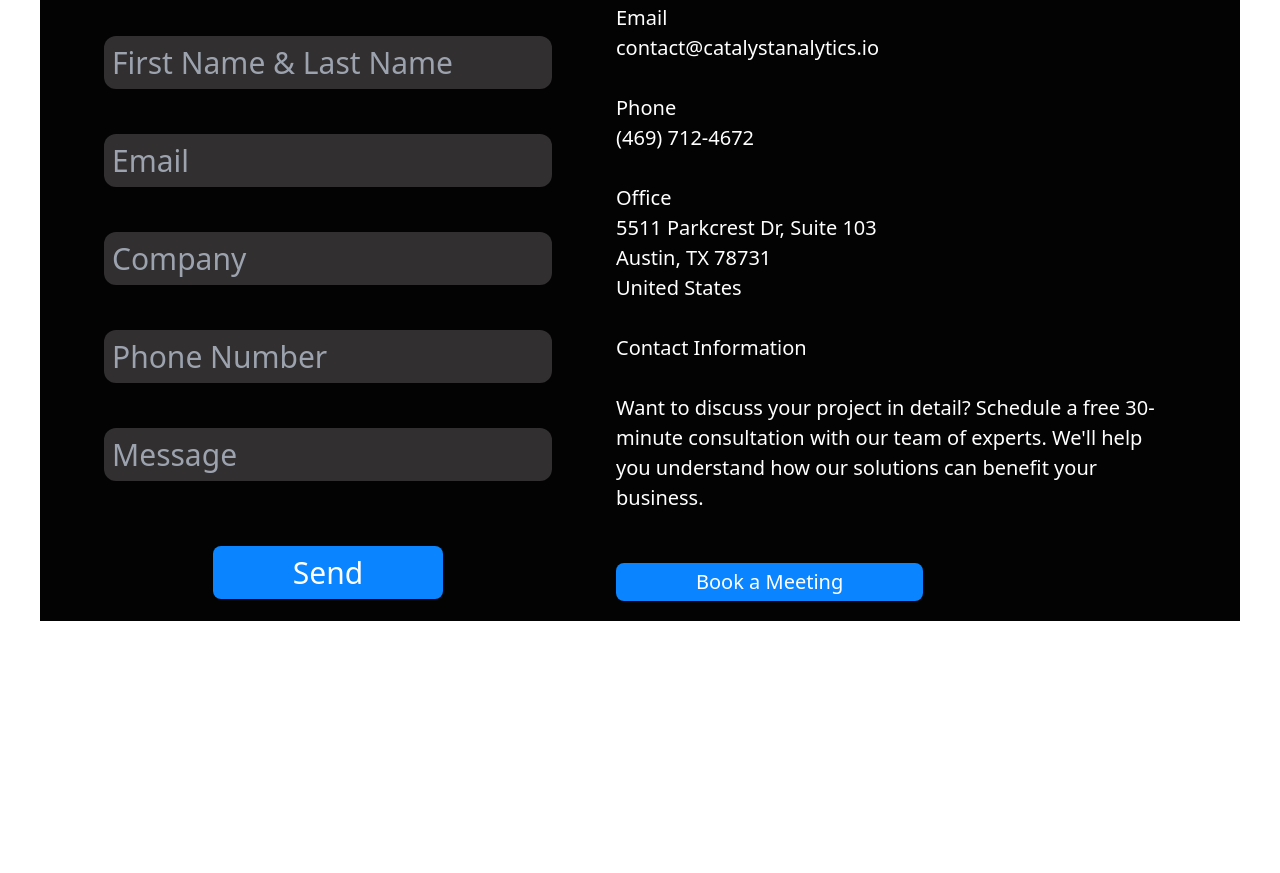
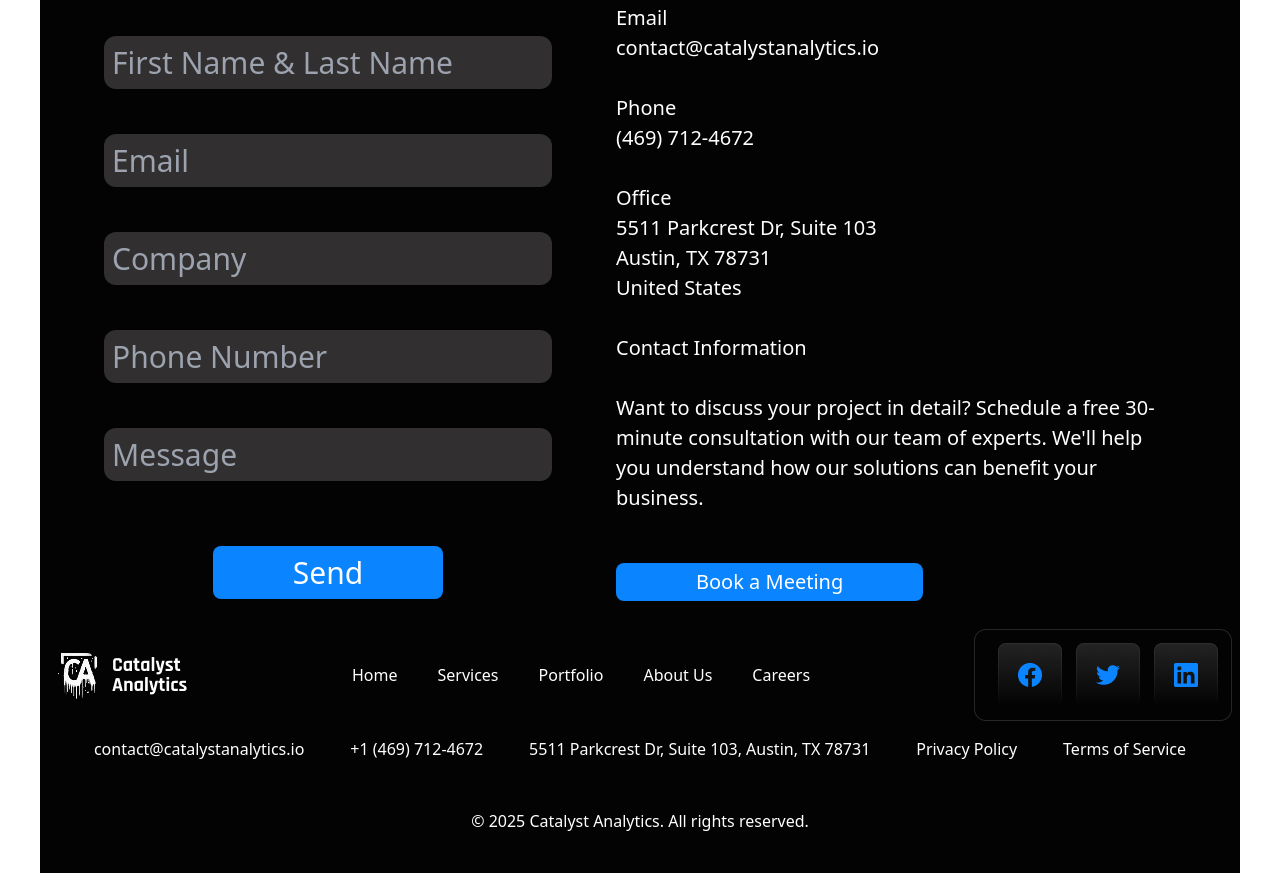
Before and after one commit to Malikov93/Project_github, a website: page src/contact.html in a window 1280 px wide. Shown: the part 567-1440 px from the top of the page. Before the commit the page ends 1188 px from the top, so only its background shows below. Drawn offline with Linux system fonts and the light colour scheme.

Commit message:
Contact block 3

```diff
--- a/src/contact.html
+++ b/src/contact.html
@@ -99,5 +99,28 @@
         </div>
       </div>
     </div>
+    <div class="section3 max-w-[1200px] m-auto bg-[#030303]">
+        <div class="box1 flex justify-between p-2 items-center">
+        <img src="./Block3.1.png" alt="" />
+        <ul class="flex flex-col lg:flex-row text-white gap-10">
+          <li>Home</li>
+          <li>Services</li>
+          <li>Portfolio</li>
+          <li>About Us</li>
+          <li>Careers</li>
+        </ul>
+        <img src="./Block3.2.png" alt="" />
+      </div>
+      <div class="box2 flex justify-evenly text-white items-center p-2 flex-col lg:flex-row">
+        <p>contact@catalystanalytics.io</p>
+        <p>+1 (469) 712-4672</p>
+        <p>5511 Parkcrest Dr, Suite 103, Austin, TX 78731</p>
+        <p>Privacy Policy</p>
+        <p>Terms of Service</p>
+      </div>
+      <div class="box3 text-white text-center py-10">
+        <p>© 2025 Catalyst Analytics. All rights reserved.</p>
+      </div>
+    </div>
   </body>
 </html>
```
